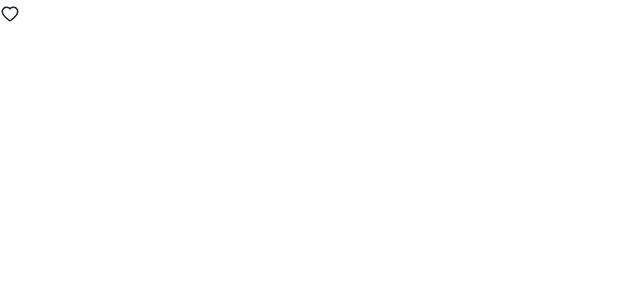
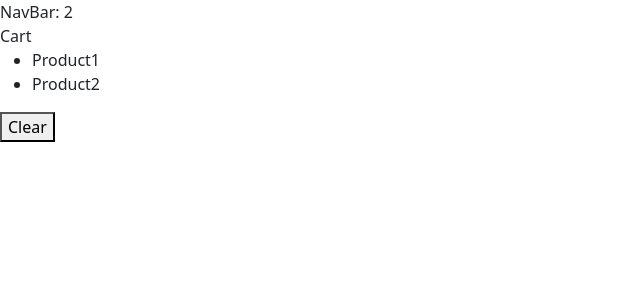
Before and after one commit to AthsaraFernando/React-course-part-1, a React (Vite) app: page / in a window 1280 px wide. Shown: the top 300 px of the page, without its empty margins (0-640 px from the left). Built offline with nearby package versions, Linux system fonts and the light colour scheme.

Commit message:
Sharing state between components

```diff
--- a/src/App.tsx
+++ b/src/App.tsx
@@ -1,9 +1,14 @@
-import Like from "./Components/like";
+import { useState } from "react";
+import NavBar from "./Components/NavBar";
+import Cart from "./Components/Cart";
 
 function App() {
+  const [cartItems, setCartItems] = useState(["Product1", "Product2"]);
+
   return (
     <div>
-      <Like onClick={() => console.log("Clicked")} />
+      <NavBar cartItemsCount={cartItems.length} />
+      <Cart cartItems={cartItems} onClear={() => setCartItems([])} />
     </div>
   );
 }
--- /dev/null
+++ b/src/Components/Cart.tsx
@@ -0,0 +1,22 @@
+import React from "react";
+
+interface Props {
+  cartItems: string[];
+  onClear: () => void;
+}
+
+const Cart = ({ cartItems, onClear }: Props) => {
+  return (
+    <>
+      <div>Cart</div>
+      <ul>
+        {cartItems.map((item) => (
+          <li key={item}>{item}</li>
+        ))}
+      </ul>
+      <button onClick={onClear}>Clear</button>
+    </>
+  );
+};
+
+export default Cart;
--- /dev/null
+++ b/src/Components/NavBar.tsx
@@ -0,0 +1,11 @@
+import React from "react";
+
+interface Props {
+  cartItemsCount: number;
+}
+
+const NavBar = ({ cartItemsCount }: Props) => {
+  return <div>NavBar: {cartItemsCount}</div>;
+};
+
+export default NavBar;
```
